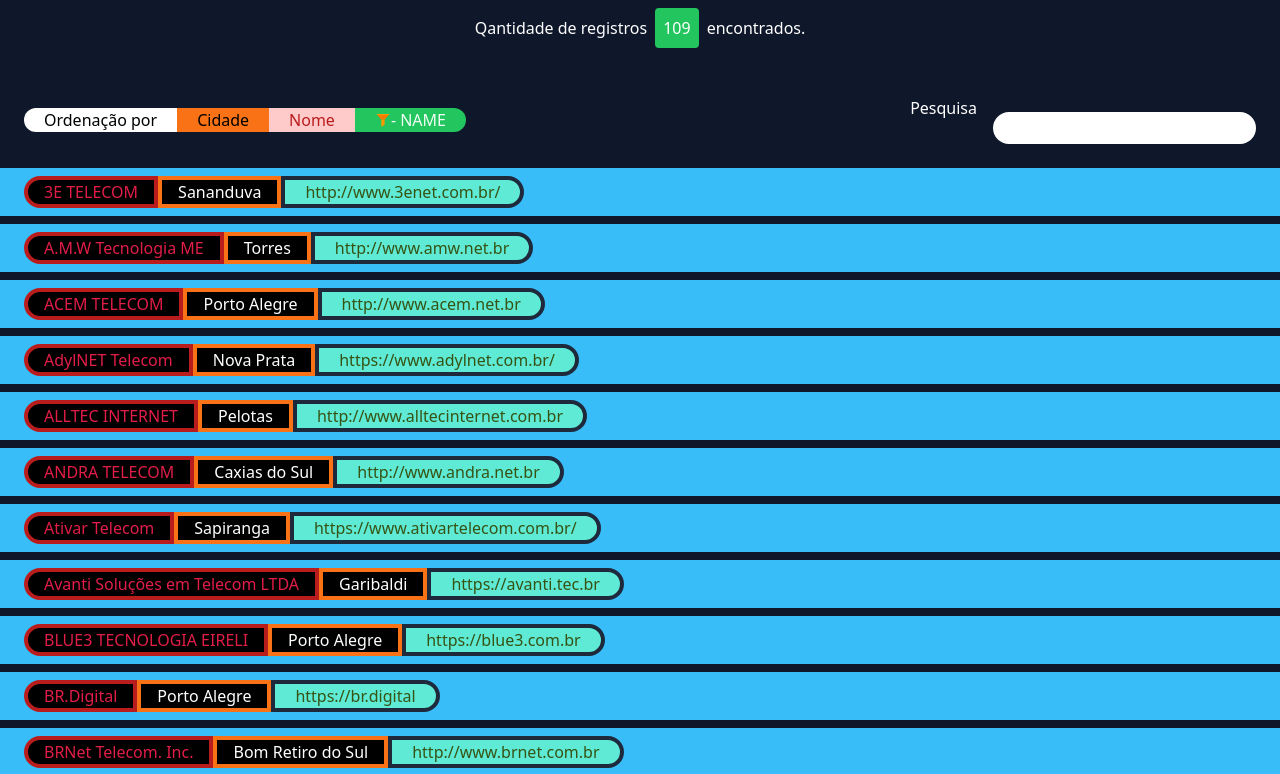
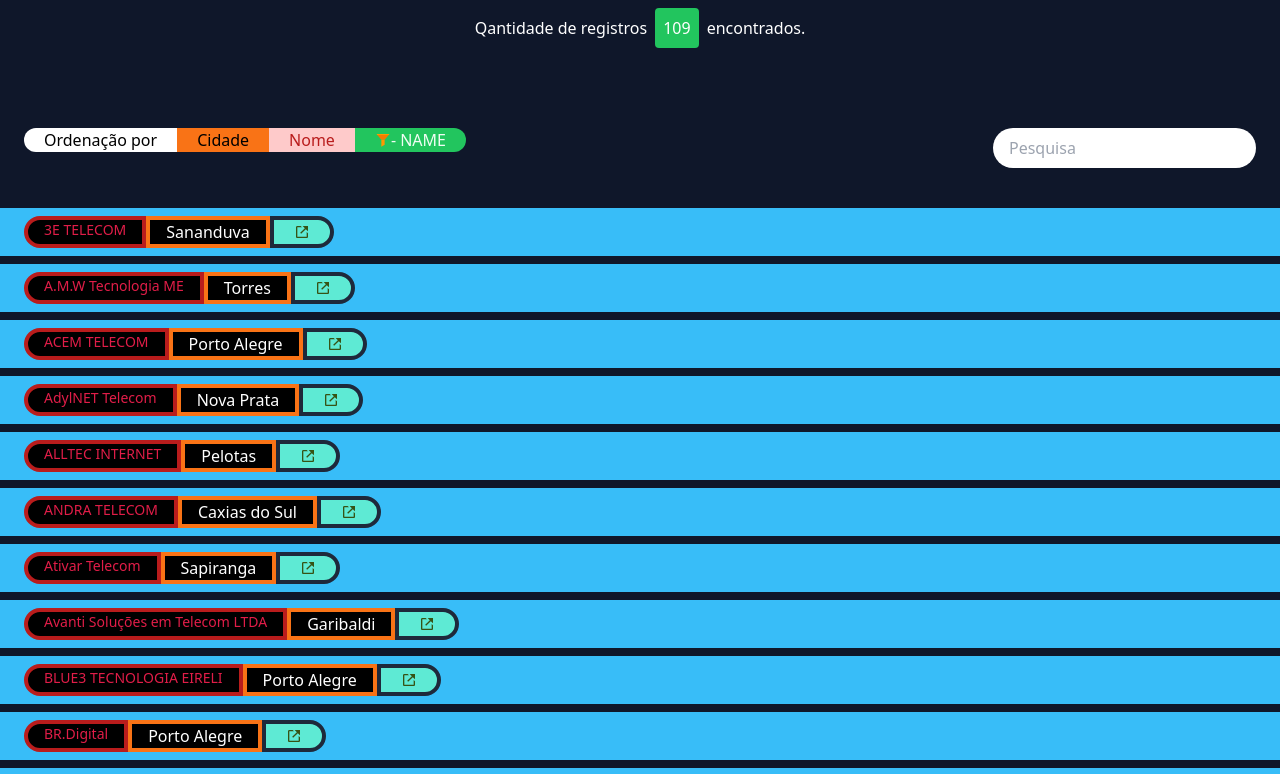
Before and after one commit to ismaelstrey/core_asn, a React (Create React App) app: page / in a window 1280 px wide. Shown: the top 774 px of the page. Built offline with nearby package versions, Linux system fonts and the light colour scheme.

Commit message:
update css

```diff
--- a/src/App.js
+++ b/src/App.js
@@ -26,8 +26,8 @@
   return (
     <Main>
       <Header content="Qantidade de registros" list={dataCit} />
-      <div className="flex px-6 mt-2 mb-4 justify-between min-[320px]:flex-col max-[600px]:flex-row sm:items-center md:flex-row">
-        <div className="flex sm:pt-8">
+      <div className="flex px-6 mt-2 mb-4 justify-between sm:items-center md:flex-row min-[320px]:flex-col max-[600px]:flex-row ">
+        <div className="flex sm:pt-8 justify-center">
           <span className="bg-white px-5 cursor-default rounded-l-full">Ordenação por  </span>
           <span className="bg-orange-500 px-5 cursor-pointer" onClick={() => setCampo('city')}>Cidade</span>
           <span className="bg-red-200 px-5 cursor-pointer text-red-700" onClick={() => setCampo('name')}>Nome</span>
@@ -35,9 +35,8 @@
         </div>
         {filter && <span className="text-white flex bg-purple-500 rounded-full w-4/12 justify-center items-center">{filter}</span>}
 
-        <div className="flex sm:pt-8">
-          <label className="text-white pr-4">Pesquisa</label>
-          <input className="form-input px-4 py-1 rounded-full  sm:mt-4" type="txt" name="busca" onChange={(e) => handleSearch(e)} />
+        <div className="flex sm:pt-8 text-center mt-4 items-center min-[320px]:flex-col max-[600px]:flex-row">
+          <input placeholder="Pesquisa" className="form-input w-full px-4 py-2 my-4 rounded-full  sm:mt-4" type="txt" name="busca" onChange={(e) => handleSearch(e)} />
         </div>
       </div>
       <Content list={dataCit} />
--- a/src/components/Content/Link.js
+++ b/src/components/Content/Link.js
@@ -1,7 +1,7 @@
-import React from 'react'
+import { BiLinkExternal } from 'react-icons/bi'
 
 export function Link({ url, title }) {
     return (
-        <a className="bg-teal-300 border-4 rounded-r-full border-slate-800 px-5" href={url} rel="noopener noreferrer" target="_blank" title={title}>{url}</a>
+        <a className="flex items-center bg-teal-300 border-4 rounded-r-full border-slate-800 px-5 hover:bg-green-600 hover:text-slate-50" href={url} rel="noopener noreferrer" target="_blank" title={title}><BiLinkExternal /></a>
     )
 }
--- a/src/components/Content/Name.js
+++ b/src/components/Content/Name.js
@@ -1,5 +1,5 @@
 export function Name({ children }) {
     return (
-        <div className="flex bg-black rounded-l-full ml-4 text-rose-600 px-4 border-4 border-red-700">{children}</div>
+        <div className="flex bg-black rounded-l-full ml-4 text-rose-600 px-4 border-4 border-red-700 text-sm">{children}</div>
     )
 }
--- a/src/components/Main/main.js
+++ b/src/components/Main/main.js
@@ -2,6 +2,6 @@
 
 export function Main({ children }) {
     return (
-        <div className='flex max-w-screen-md min-w-full flex-col h-full bg-slate-900'>{children}</div>
+        <div className='flex max-w-screen-md min-w-full flex-col h-full bg-slate-900 border-collapse border-spacing-0'>{children}</div>
     )
 }
```
